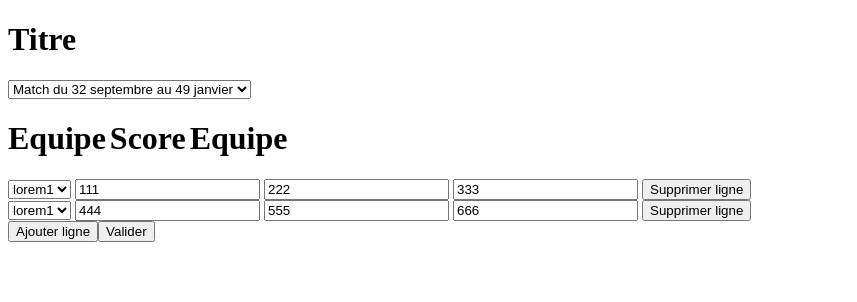
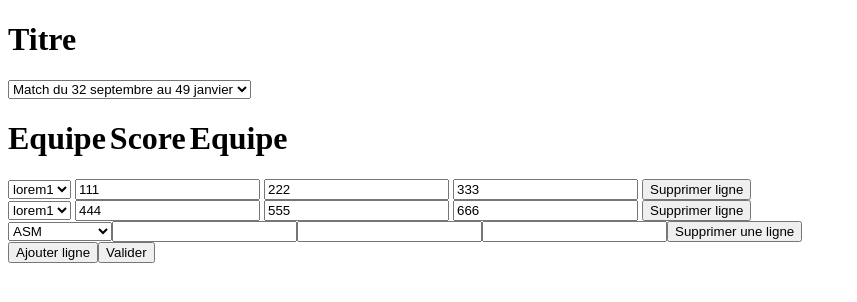
Before and after one commit to luminecence/asm_tools, a website built with webpack: page dist/index.html in a window 1280 px wide. Both pictures are taken after a click on the button "Ajouter ligne". Shown: the whole page, without its empty margins (0-857 px from the left). Built offline with nearby package versions, Linux system fonts and the light colour scheme.

Commit message:
Ajout et suppression d'une ligne dans le formulaire

```diff
--- /dev/null
+++ b/src/formulaire/GestionFormulaire.js
@@ -0,0 +1,57 @@
+import {NOM_EQUIPE1, NOM_EQUIPE2, NOM_SCORE1, NOM_SCORE2} from './Parseur';
+import * as HtmlUtils from './HtmlUtils';
+
+const CLASSE_LIGNE = 'ligne',
+  CLASSE_FORMULAIRE = 'formulaire',
+  CLASSE_SUPPRIMER_LIGNE = 'supprimerLigne',
+  OPTIONS = [
+    {
+      value: 1,
+      text: 'ASM'
+    },
+    {
+      value: 2,
+      text: 'FCMetz'
+    },
+    {
+      value: 3,
+      text: 'ViveJojo &hearts; :p)'
+    }
+  ];
+
+/**
+ * Ajoute une ligne dans le formulaire
+ * @param {Event} e événement
+ */
+export function ajouterLigne(e) {
+  const ligne = HtmlUtils.creerDiv({'classe': CLASSE_LIGNE}),
+    equipe1 = HtmlUtils.creeSelect({'name': NOM_EQUIPE1, 'options': OPTIONS}),
+    equipe2 = HtmlUtils.creeInput({'name': NOM_EQUIPE2}),
+    score1 = HtmlUtils.creeInput({'name': NOM_SCORE1}),
+    score2 = HtmlUtils.creeInput({'name': NOM_SCORE2}),
+    boutonSupprimerLigne = HtmlUtils.creerBouton({'classe': CLASSE_SUPPRIMER_LIGNE, 'onclick': supprimerLigne, 'text': 'Supprimer une ligne'}),
+    formulaire = document.querySelector(`.${CLASSE_FORMULAIRE}`);
+
+    ligne.appendChild(equipe1);
+    ligne.appendChild(score1);
+    ligne.appendChild(score2);
+    ligne.appendChild(equipe2);
+    ligne.appendChild(boutonSupprimerLigne);
+
+    formulaire.appendChild(ligne);
+
+}
+
+/**
+ * Supprime la ligne du formulaire qui contient le bouton sur lequel l'événement c'est déclanché
+ * @param {Event} e événement
+ */
+export function supprimerLigne(e) {
+  const parent = e.target.parentNode;
+
+  while (parent.firstChild) {
+    parent.removeChild(parent.firstChild);
+  }
+
+  parent.parentNode.removeChild(parent);
+}
--- /dev/null
+++ b/src/formulaire/HtmlUtils.js
@@ -0,0 +1,67 @@
+/**
+ * Crée un input
+ * @param {Object} Object Objet contenant les propriétés name, type et valeur
+ * @returns {HTMLInputElement} le nouvel input
+ */
+export function creeInput({name, type = 'text', valeur = null}) {
+  const input = document.createElement('input');
+
+  input.name = name;
+  input.type = type;
+  input.valeur = valeur;
+
+  return input;
+}
+
+/**
+ * Créer une liste déroulante
+ * @param {Object} Object Objet contenant les propriétés name et options
+ * @param {string} Object.name Nom dans le formulaire
+ * @param {Array<Object>} Object.options options à ajouter le formulaire
+ * @returns {HTMLSelectElement} le nouvel select
+ */
+export function creeSelect({name, options = []}) {
+  const select = document.createElement('select');
+
+  select.name = name;
+
+  options.forEach((contenuOption) => {
+    const option = document.createElement('option');
+
+    option.value = contenuOption.value;
+    option.innerHTML = contenuOption.text;
+    select.appendChild(option)
+  });
+
+  return select;
+}
+
+/**
+ * Créer un bouton
+ * @param {Object} Objet - objet contenant les propriétés clase, onclick, text, type
+ * @returns {HTMLButtonElement} le nouveau bouton
+ */
+export function creerBouton({classe, onclick, text, type = 'button'}) {
+  const bouton = document.createElement('button'),
+    texteBouton = document.createTextNode(text);
+
+  bouton.classList.add(classe);
+  bouton.type = type;
+  bouton.onclick = onclick;
+  bouton.appendChild(texteBouton);
+
+  return bouton;
+}
+
+/**
+ * Crée une div
+ * @param {Object} Objet - objet contenant la propriété classe
+ * @returns {HTMLDivElement} La nouvelle div
+ */
+export function creerDiv({classe}) {
+  const div = document.createElement('div');
+
+  div.classList.add(classe);
+
+  return div;
+}
--- a/src/parseur.js
+++ b/src/formulaire/Parseur.js
@@ -1,4 +1,4 @@
-const NOM_EQUIPE1 = 'equipe1',
+export const NOM_EQUIPE1 = 'equipe1',
   NOM_EQUIPE2 = 'equipe2',
   NOM_SCORE1 = 'score1',
   NOM_SCORE2 = 'score2';
@@ -15,7 +15,6 @@ export default class Parseur {
     const matchs = document.querySelectorAll('.ligne')
     const codeMatchGenere = []
 
-    //utiliser reduce sur tab de div pour créer a chaque fois le code a génerer
     matchs.forEach((match) => {
       const codeMatch = [...(match.children)].reduce((objetMatchPrecedent, match) => {
         if(match.name === NOM_EQUIPE1) {
@@ -41,7 +40,7 @@ export default class Parseur {
   /**
    * Genère le code pour tous les match
    * @param {Array<Object>} objetsMatch
-   * @returns {string} le code des match
+   * @returns {string} le code généré rerésentant tous les matchs
    */
   genererCodeMatchs(objetsMatch) {
     const codeGenerer = objetsMatch.reduce((matchPrecedent, matchCourant) => {
@@ -75,6 +74,10 @@ export default class Parseur {
     }
   }
 
+  /**
+   * Affiche une prévisualisation du code généré
+   * @param {string} codeGenerer
+   */
   afficherPrevisualisation(codeGenerer) {
     let previsuElement = document.getElementById('previsualisation');
 
@@ -90,6 +93,9 @@ export default class Parseur {
     }
   }
 
+  /**
+   * Génère le code à partir du formulaire
+   */
   generer() {
     const selectDateMatch = document.querySelector('.blocDate select'),
       date = selectDateMatch.options[selectDateMatch.value-1].text,
--- a/src/index.js
+++ b/src/index.js
@@ -1,4 +1,5 @@
-import Parseur from './parseur'
+import Parseur from './formulaire/Parseur'
+import {ajouterLigne, supprimerLigne} from './formulaire/GestionFormulaire'
 
 /**
  * fonction appelé lors de la validation du formulaire
@@ -13,8 +14,13 @@ function validerFormulaire(e) {
  * Fonction appelée lorsque la page est chargée
  */
 function init () {
-  console.log('fin chargement page')
+  const boutonsSupprimerLigne = [...document.getElementsByClassName('supprimerLigne')];
+
+  boutonsSupprimerLigne.forEach((bouton) => {
+    bouton.onclick = supprimerLigne;
+  });
   document.getElementById('validerFormulaire').onclick = validerFormulaire;
+  document.getElementById('ajouterLigne').onclick = ajouterLigne;
 }
 
 window.onload = init
```
Also changed, not shown: package.json (+10 -10 lines), dist/index.html.
